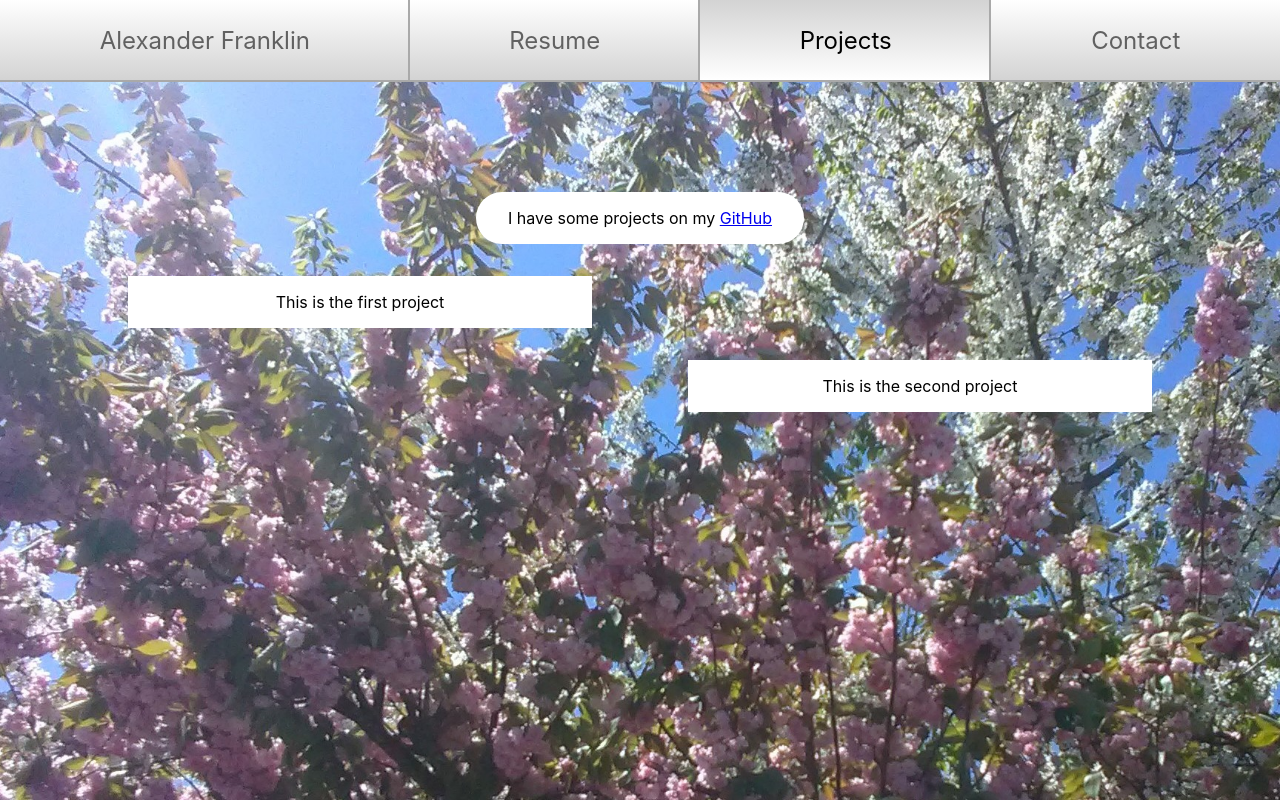
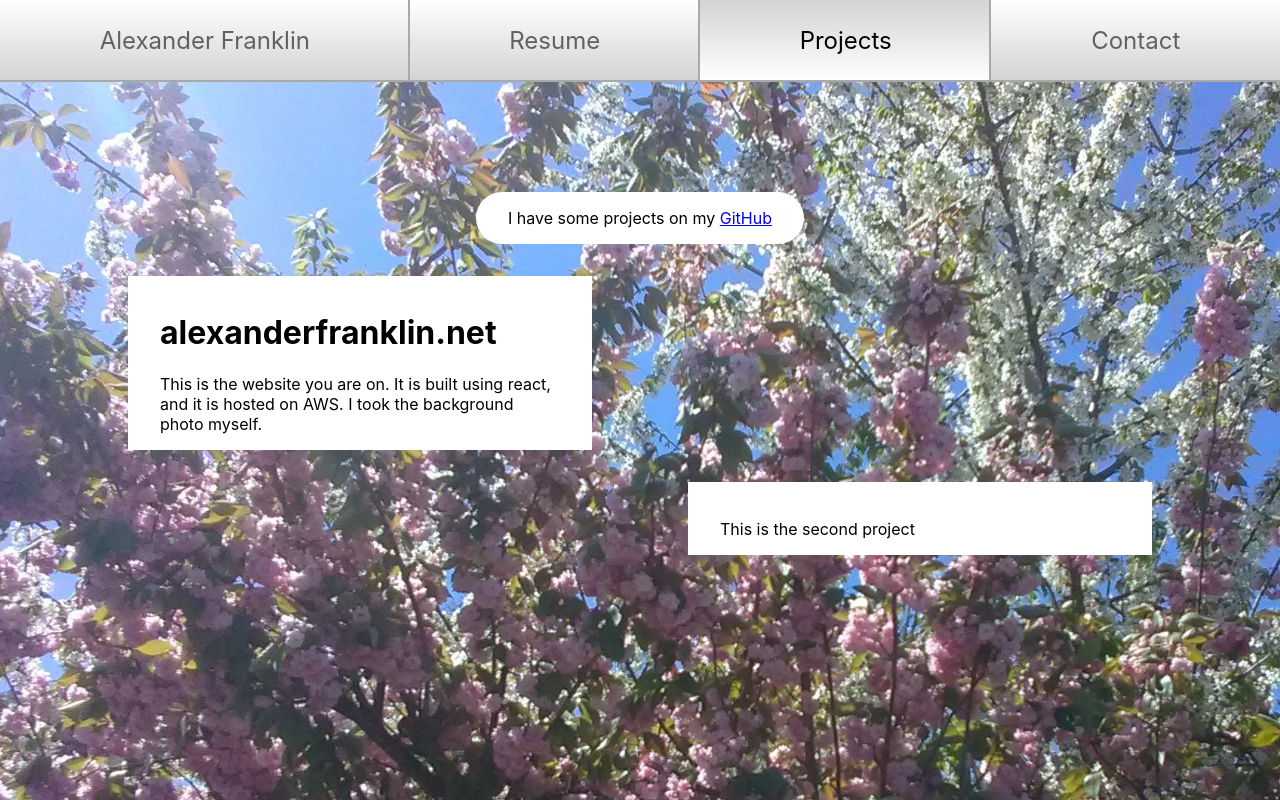
Before and after one commit to PAlexanderFranklin/alexanderfranklin, a React (Create React App) app: page /projects in a window 1280 px wide. Built offline with nearby package versions, Linux system fonts and the light colour scheme.

Commit message:
Add project to projects page

```diff
--- a/src/views/Pages/Projects/Project/Project.css
+++ b/src/views/Pages/Projects/Project/Project.css
@@ -3,4 +3,5 @@
     margin-top: 2rem;
     background-color: white;
     width: 25rem;
+    text-align: left;
   }
--- a/src/views/Pages/Projects/Project/Project.js
+++ b/src/views/Pages/Projects/Project/Project.js
@@ -4,6 +4,7 @@ import './Project.css';
 function Project(props) {
   return (
     <div className={"Project " + props.className}>
+      <h1>{props.title}</h1>
       {props.children}
     </div>
   );
--- a/src/views/Pages/Projects/Projects.js
+++ b/src/views/Pages/Projects/Projects.js
@@ -5,8 +5,10 @@ import Project from './Project/Project'
 function Projects() {
   return (
     <div className="Projects">
-      <Project className="left">
-        This is the first project
+      <Project className="left" title="alexanderfranklin.net">
+        This is the website you are on. It is
+        built using react, and it is hosted on AWS.
+        I took the background photo myself.
       </Project>
       <Project className="right">
         This is the second project
```
